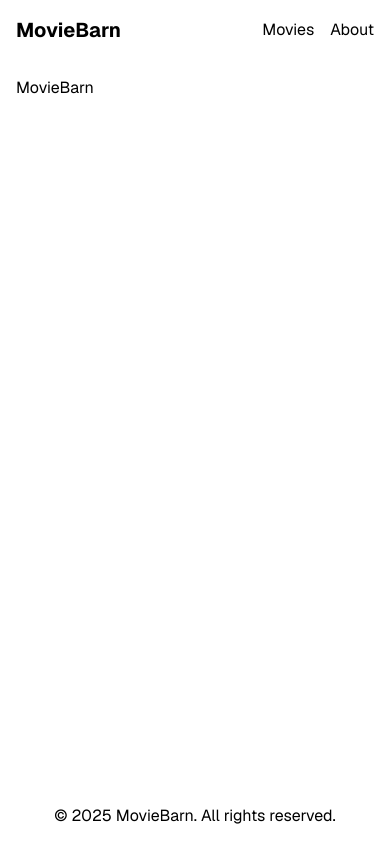
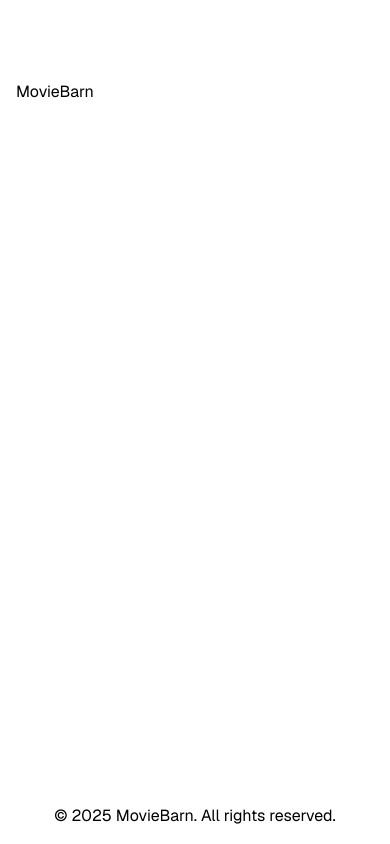
Before and after one commit to FredMunene/moviebarn, a Next.js app: page / in a window 390 px wide. Built offline with nearby package versions, Linux system fonts and the light colour scheme.

Commit message:
feat: refactor layout to use Header component for improved navigation and mobile support

```diff
--- a/src/app/layout.js
+++ b/src/app/layout.js
@@ -1,5 +1,5 @@
 import { Geist } from "next/font/google";
-import Link from "next/link";
+import Header from "@/components/layout/Header";
 import "./globals.css";
 
 const geist = Geist({
@@ -14,32 +14,12 @@ export const metadata = {
 export default function RootLayout({ children }) {
   return (
     <html lang="en">
-      <body className={`${geist.className} min-h-screen flex flex-col`}>
-        <header className="bg-brand-900 text-black p-4">
-          <nav className="container mx-auto flex items-center justify-between">
-            <Link href="/" className="text-xl font-bold">
-              MovieBarn
-            </Link>
-            <ul className="flex gap-4">
-              <li>
-                <Link href="/movies" className="hover:text-brand-300">
-                  Movies
-                </Link>
-              </li>
-              <li>
-                <Link href="/about" className="hover:text-brand-300">
-                  About
-                </Link>
-              </li>
-            </ul>
-          </nav>
-        </header>
-
+      <body className={`${geist.className} min-h-screen flex flex-col text-black`}>
+        <Header />
         <main className="flex-grow container mx-auto p-4">
           {children}
         </main>
-
-        <footer className="bg-brand-900 text-black p-4 mt-auto">
+        <footer className="bg-brand-900 p-4 mt-auto">
           <div className="container mx-auto text-center">
             <p>&copy; {new Date().getFullYear()} MovieBarn. All rights reserved.</p>
           </div>
--- /dev/null
+++ b/src/components/layout/Header.js
@@ -0,0 +1,90 @@
+"use client";
+
+import React, { useState } from 'react';
+import Link from 'next/link';
+import { usePathname } from 'next/navigation';
+
+const Header = () => {
+  const [isMobileMenuOpen, setIsMobileMenuOpen] = useState(false);
+  const pathname = usePathname();
+
+  const navLinks = [
+    { href: '/', label: 'Home' },
+    { href: '/search', label: 'Search' },
+    { href: '/watchlist', label: 'Watchlist' },
+    { href: '/trending', label: 'Trending' },
+  ];
+
+  const isActiveLink = (href) => pathname === href;
+
+  return (
+    <header className="bg-brand-900 text-white">
+      <div className="container mx-auto px-4">
+        <div className="flex items-center justify-between h-16">
+          {/* Logo */}
+          <Link href="/" className="text-xl font-bold">
+            MovieBarn
+          </Link>
+
+          {/* Desktop Navigation */}
+          <nav className="hidden md:flex space-x-8">
+            {navLinks.map(({ href, label }) => (
+              <Link
+                key={href}
+                href={href}
+                className={`hover:text-brand-300 transition-colors ${
+                  isActiveLink(href) ? 'text-brand-300' : ''
+                }`}
+              >
+                {label}
+              </Link>
+            ))}
+          </nav>
+
+          {/* Mobile Menu Button */}
+          <button
+            className="md:hidden p-2"
+            onClick={() => setIsMobileMenuOpen(!isMobileMenuOpen)}
+            aria-label="Toggle menu"
+          >
+            <svg
+              className="w-6 h-6"
+              fill="none"
+              strokeLinecap="round"
+              strokeLinejoin="round"
+              strokeWidth="2"
+              viewBox="0 0 24 24"
+              stroke="currentColor"
+            >
+              {isMobileMenuOpen ? (
+                <path d="M6 18L18 6M6 6l12 12" />
+              ) : (
+                <path d="M4 6h16M4 12h16M4 18h16" />
+              )}
+            </svg>
+          </button>
+        </div>
+
+        {/* Mobile Navigation */}
+        {isMobileMenuOpen && (
+          <nav className="md:hidden pb-4">
+            {navLinks.map(({ href, label }) => (
+              <Link
+                key={href}
+                href={href}
+                className={`block py-2 hover:text-brand-300 transition-colors ${
+                  isActiveLink(href) ? 'text-brand-300' : ''
+                }`}
+                onClick={() => setIsMobileMenuOpen(false)}
+              >
+                {label}
+              </Link>
+            ))}
+          </nav>
+        )}
+      </div>
+    </header>
+  );
+};
+
+export default Header;
```
